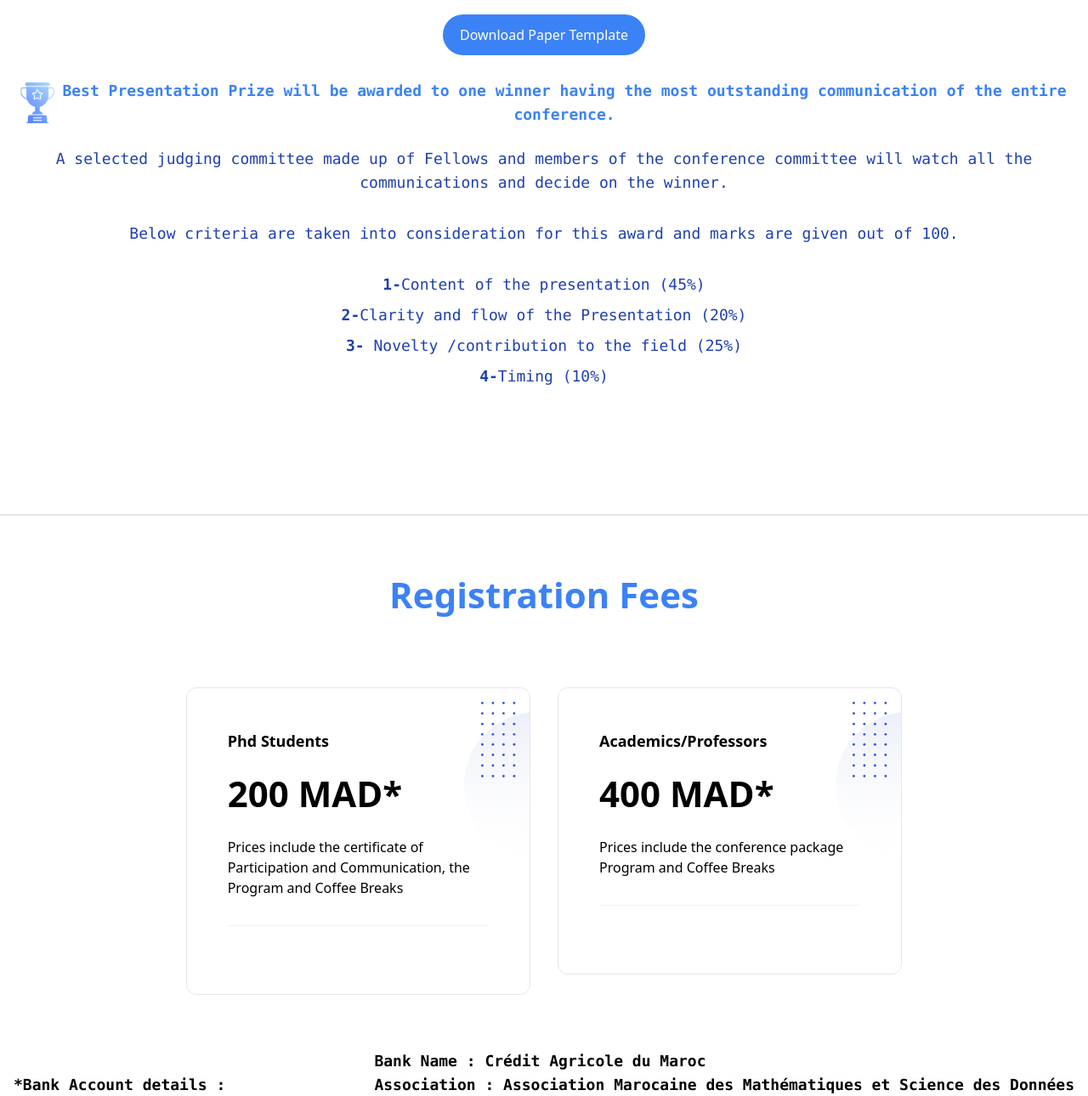
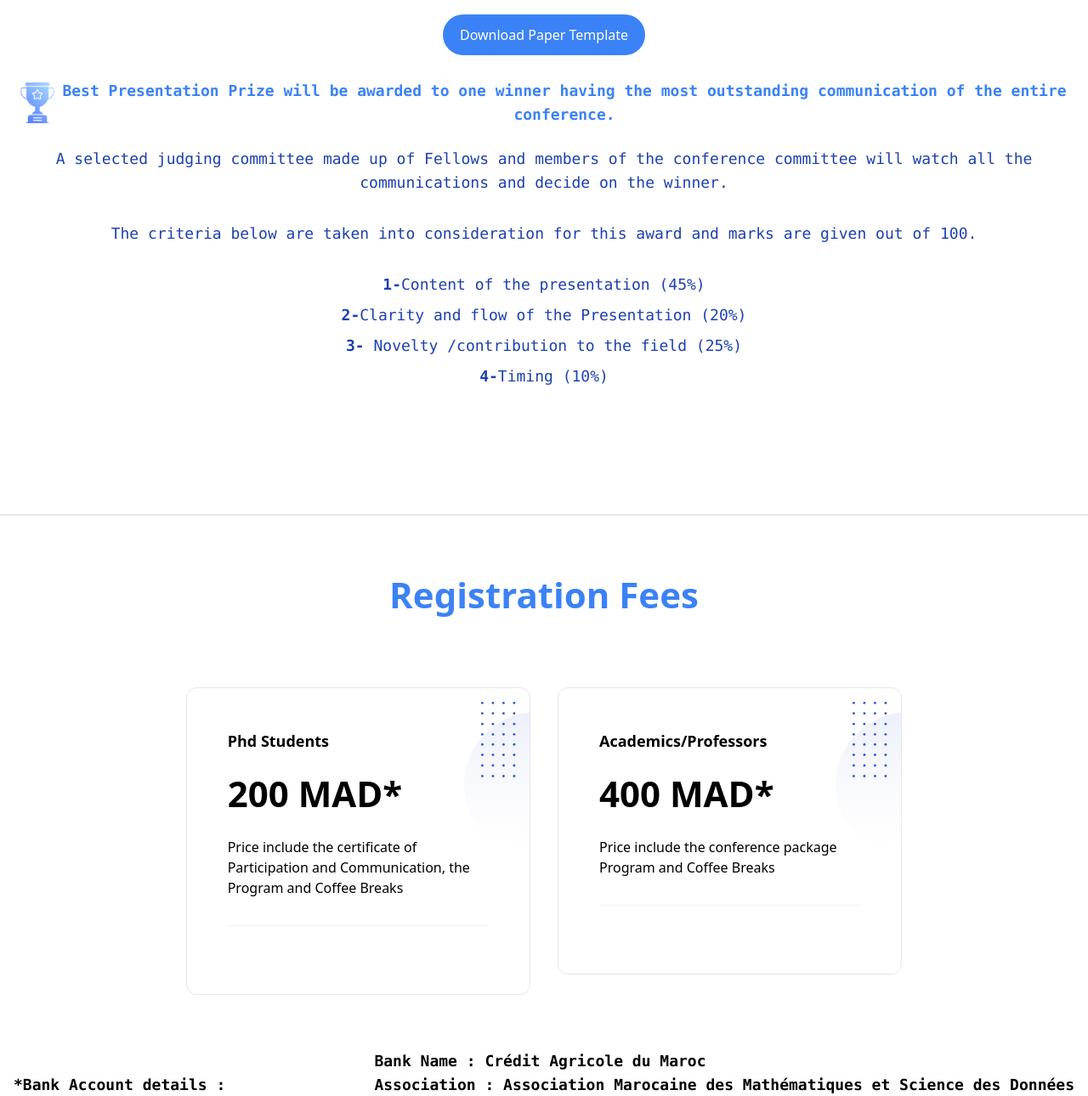
Before and after one commit to Amaki1/jdmsi24, a website: page index.html in a window 1280 px wide. Shown: the part 6573-7863 px from the top of the page at 85% size. Drawn offline with Linux system fonts and the light colour scheme.

Commit message:
correcting some mistakes

```diff
--- a/index.html
+++ b/index.html
@@ -2288,7 +2288,7 @@
           <div class="font-mono text-base text-blue-800 text-center">
             <p class="text-lg mb-8  font-mono max-w-full">A selected judging committee made up of Fellows and members of the conference committee will watch all the communications and decide on the winner.</p>
             <div class="space-y-5 my-3">
-              <p class="text-lg mb-8  font-mono max-w-full">Below criteria are taken into consideration for this award and marks are given out of 100.</p>
+              <p class="text-lg mb-8  font-mono max-w-full">The criteria below are taken into consideration for this award and marks are given out of 100.</p>
               <ul class="font-semibold space-y-2 text-lg mb-8 text-blue-900 font-mono max-w-full">
                 <li>1-<span class="font-medium mx-1">Content of the presentation (45%)</span></li>
                 <li>2-<span class="font-medium mx-1">Clarity and flow of the Presentation (20%)</span></li>
@@ -2373,7 +2373,7 @@
                     border-b border-[#F2F2F2]
                     "
                     >
-                    Prices include the certificate of Participation and Communication, the Program and Coffee Breaks
+                    Price include the certificate of Participation and Communication, the Program and Coffee Breaks
                  </p>
 
                  <div>
@@ -2676,7 +2676,7 @@
                     border-b border-[#F2F2F2]
                     "
                     >
-                    Prices include the conference package Program and Coffee Breaks
+                    Price include the conference package Program and Coffee Breaks
                  </p>
 
                  <div>
```
